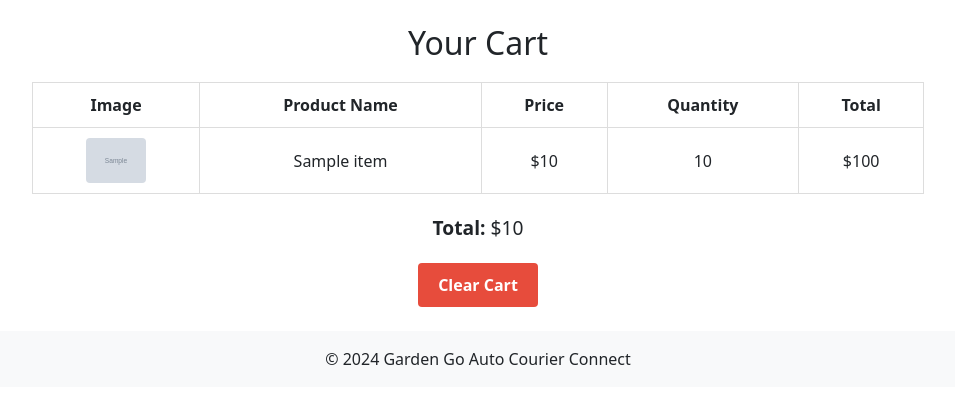
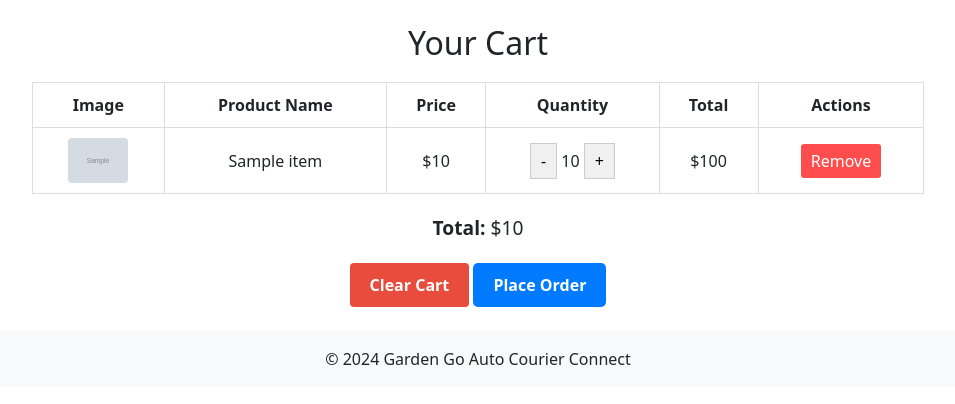
Before and after one commit to Minhaj-Tkc/Product-Management-Module, a Flask app: template templates/cart.html in a window 1280 px wide. Shown: the part 62-466 px from the top of the page, without its empty margins (162-1117 px from the left). Run offline with Flask 3, Linux system fonts and the light colour scheme; the template is opened without the code that fills it: most values are stand-ins (such as "Sample title", 1, 10 or a date in 2020); grey boxes marked "Sample" are stand-in pictures.

Commit message:
The option to remove a single item has been added

```diff
--- a/app.py
+++ b/app.py
@@ -99,6 +99,31 @@ def view_cart():
     return render_template("cart.html", cart=cart_items, total=total)
 
 
+@app.route("/update-cart/<int:product_id>", methods=["POST"])
+def update_cart(product_id):
+    action = request.form.get("action")
+    cart = session.get("cart", [])
+
+    for item in cart:
+        if item["id"] == product_id:
+            if action == "increase":
+                item["quantity"] += 1
+            elif action == "decrease" and item["quantity"] > 1:
+                item["quantity"] -= 1
+            break
+
+    session["cart"] = cart
+    session.modified = True
+    return redirect(url_for("view_cart"))
+
+
+@app.route("/remove-item/<int:product_id>", methods=["POST"])
+def remove_item(product_id):
+    cart = session.get("cart", [])
+    session["cart"] = [item for item in cart if item["id"] != product_id]
+    session.modified = True
+    return redirect(url_for("view_cart"))
+
 
 @app.route("/clear-cart")
 def clear_cart():
@@ -111,6 +136,12 @@ def clear_cart():
     session.pop("cart", None)
     return redirect(url_for("view_cart"))
 
+@app.route("/proceed-to-payment", methods=["GET"])
+def proceed_to_payment():
+    # Add logic to handle payment
+    return render_template("payment.html")
+
+
 # Main entry point
 if __name__ == "__main__":
     app.run(debug=True)
--- a/static/styles.css
+++ b/static/styles.css
@@ -212,3 +212,41 @@
     90% { opacity: 1; }
     100% { opacity: 0; }
 }
+
+
+.quantity-btn {
+    background-color: #f0f0f0;
+    border: 1px solid #ccc;
+    padding: 5px 10px;
+    cursor: pointer;
+}
+
+.quantity-btn:hover {
+    background-color: #e0e0e0;
+}
+
+.remove-btn {
+    background-color: #ff4d4d;
+    color: white;
+    border: none;
+    padding: 5px 10px;
+    cursor: pointer;
+    border-radius: 3px;
+}
+
+.remove-btn:hover {
+    background-color: #e63939;
+}
+
+.cart-actions .btn-primary {
+    background-color: #007bff;
+    color: white;
+    padding: 10px 20px;
+    border-radius: 5px;
+    text-decoration: none;
+    display: inline-block;
+}
+
+.cart-actions .btn-primary:hover {
+    background-color: #0056b3;
+}
--- a/templates/cart.html
+++ b/templates/cart.html
@@ -13,6 +13,7 @@
                 <th>Price</th>
                 <th>Quantity</th>
                 <th>Total</th>
+                <th>Actions</th>
             </tr>
         </thead>
         <tbody>
@@ -27,9 +28,21 @@
                 <!-- Product Price -->
                 <td>${{ item.price }}</td>
                 <!-- Quantity -->
-                <td>{{ item.quantity }}</td>
+                <td>
+                    <form action="{{ url_for('update_cart', product_id=item.id) }}" method="POST" class="quantity-form">
+                        <button type="submit" name="action" value="decrease" class="quantity-btn">-</button>
+                        <span>{{ item.quantity }}</span>
+                        <button type="submit" name="action" value="increase" class="quantity-btn">+</button>
+                    </form>
+                </td>
                 <!-- Total -->
                 <td>${{ item.price * item.quantity }}</td>
+                <!-- Remove Item -->
+                <td>
+                    <form action="{{ url_for('remove_item', product_id=item.id) }}" method="POST">
+                        <button type="submit" class="remove-btn">Remove</button>
+                    </form>
+                </td>
             </tr>
             {% endfor %}
         </tbody>
@@ -39,7 +52,10 @@
         <strong>Total:</strong> ${{ total }}
     </p>
 
-    <a href="{{ url_for('clear_cart') }}" class="clear-cart-btn">Clear Cart</a>
+    <div class="cart-actions">
+        <a href="{{ url_for('clear_cart') }}" class="clear-cart-btn">Clear Cart</a>
+        <a href="{{ url_for('proceed_to_payment') }}" class="btn-primary">Place Order</a>
+    </div>
 </div>
 {% else %}
 <!-- Empty Cart UI -->
```
Also changed, not shown: models.py (+25 -13 lines), templates/payment.html (added, +7 -0 lines).
